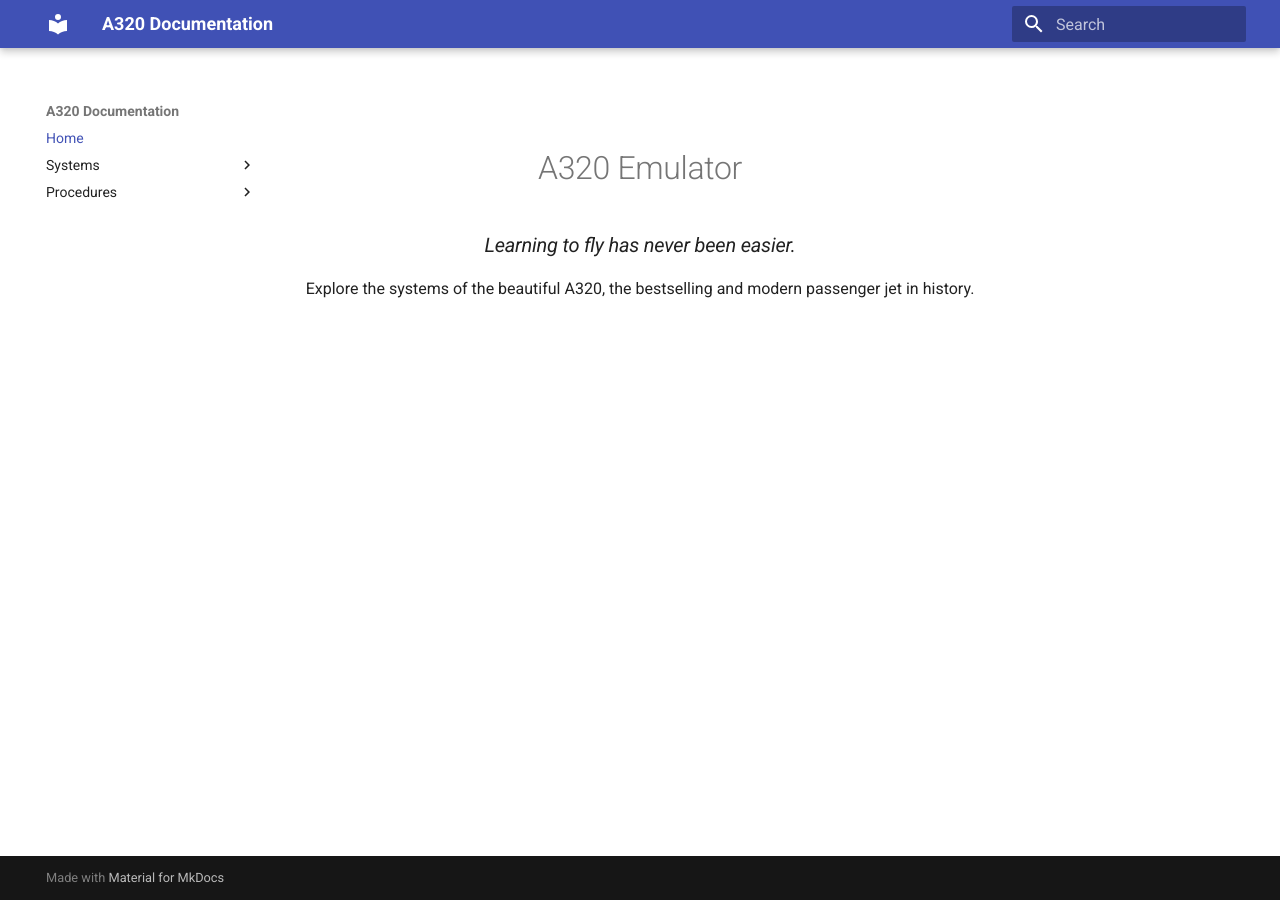
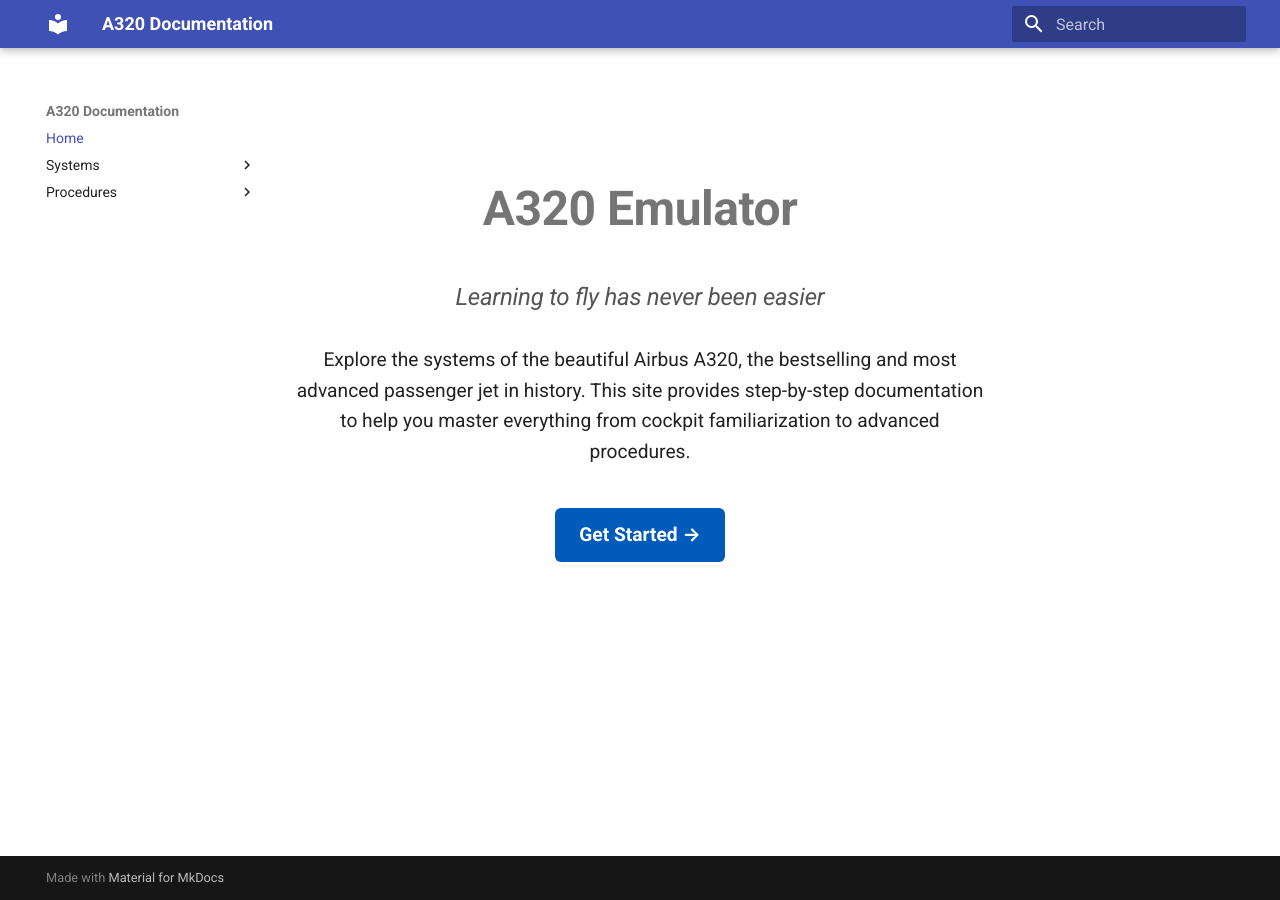
Before and after one commit to danhuaflx-56/A320-emulator, an MkDocs documentation site: the page built from docs/index.md, in a window 1280 px wide. Built offline with MkDocs 1.6.1 and Material for MkDocs 9.7.7, drawn with Linux system fonts in a browser that asks for light colours.

Commit message:
Update index.md

```diff
--- a/docs/index.md
+++ b/docs/index.md
@@ -1,5 +1,31 @@
-<div style="text-align: center; margin-top: 50px;">
-  <h1>A320 Emulator</h1>
-  <h3><em>Learning to fly has never been easier.</em></h3>
-  <p>Explore the systems of the beautiful A320, the bestselling and modern passenger jet in history.</p>
+<div style="text-align: center; margin-top: 80px;">
+
+  <h1 style="font-size: 3em; font-weight: bold; margin-bottom: 10px;">
+    A320 Emulator
+  </h1>
+
+  <h3 style="font-size: 1.5em; font-style: italic; color: #555; margin-bottom: 30px;">
+    Learning to fly has never been easier
+  </h3>
+
+  <p style="font-size: 1.2em; max-width: 700px; margin: 0 auto 40px auto; line-height: 1.6;">
+    Explore the systems of the beautiful Airbus A320, the bestselling and most
+    advanced passenger jet in history. This site provides step-by-step
+    documentation to help you master everything from cockpit familiarization
+    to advanced procedures.
+  </p>
+
+  <a href="getting-started/" style="
+    display: inline-block;
+    background-color: #005bbb;
+    color: white;
+    padding: 12px 24px;
+    border-radius: 6px;
+    font-size: 1.2em;
+    text-decoration: none;
+    font-weight: bold;
+    transition: background-color 0.2s ease;">
+    Get Started →
+  </a>
+
 </div>
```
